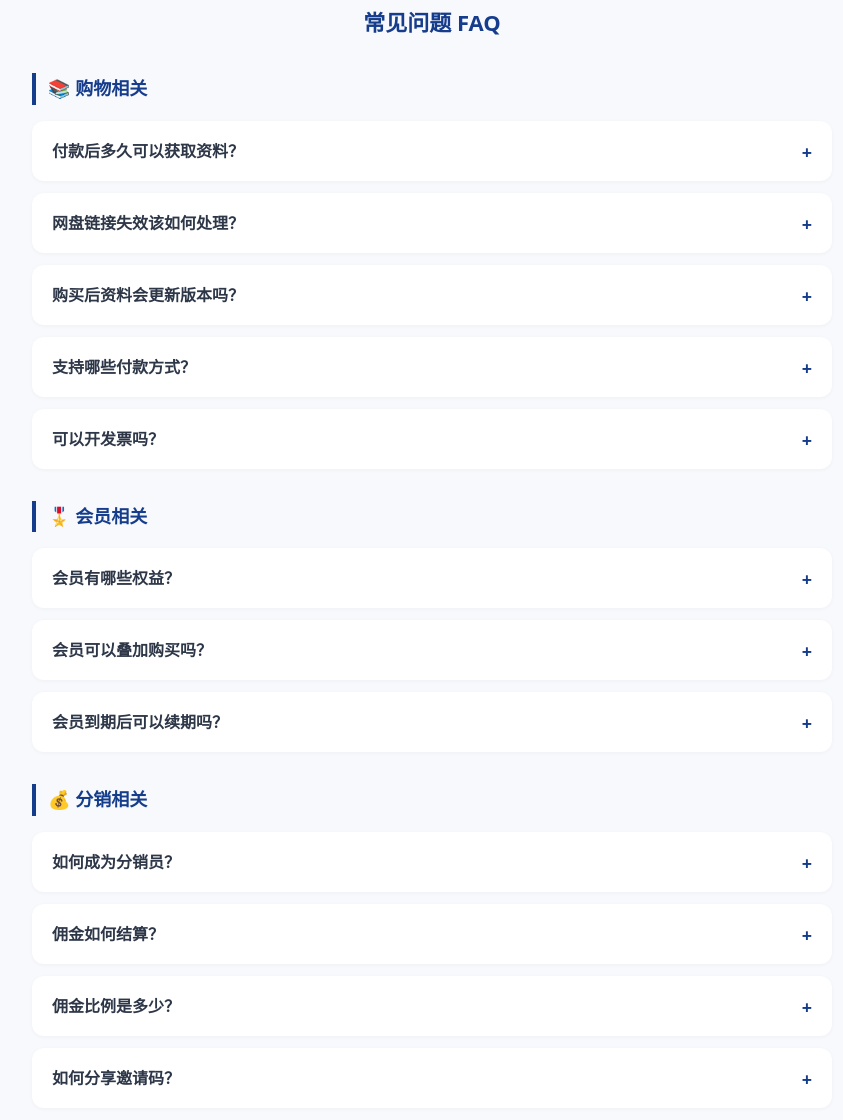
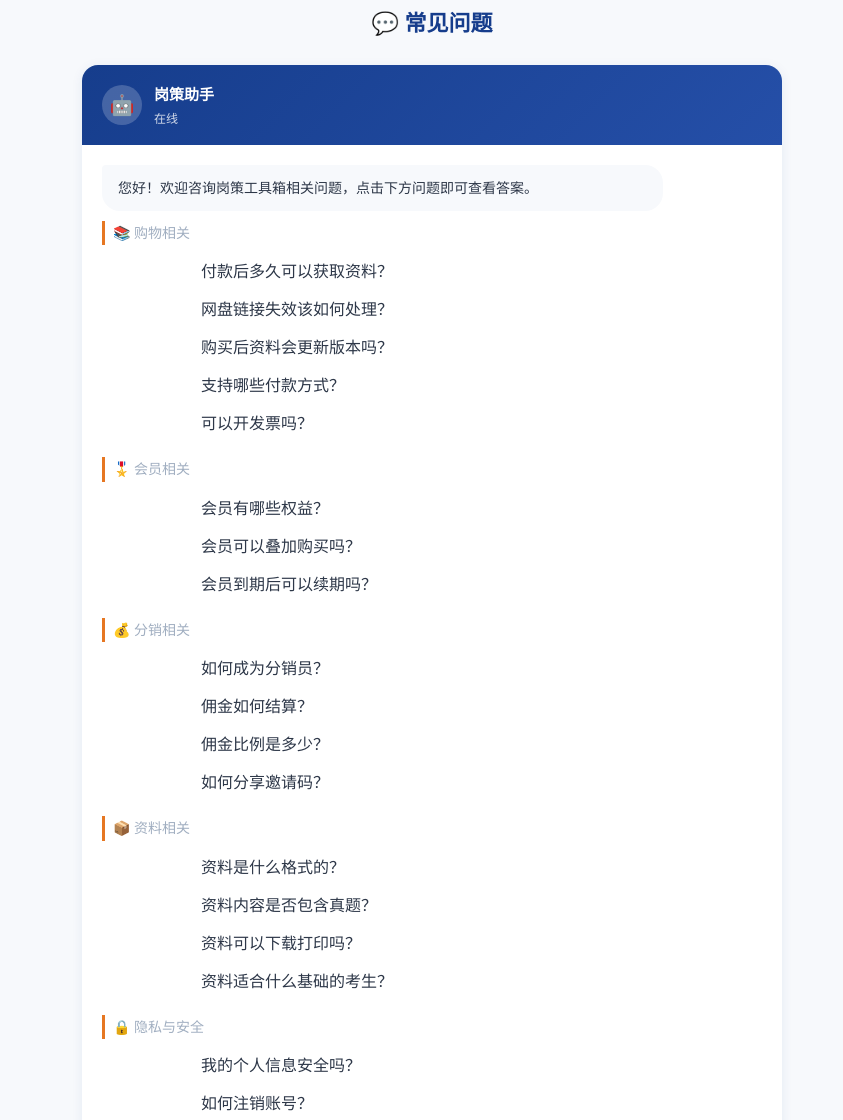
Before and after one commit to shenchao826/gk-minicode, a plain HTML site: page pages/index.html in a window 1280 px wide. Shown: the part 1676-2796 px from the top of the page, without its empty margins (208-1051 px from the left). Drawn offline with Linux system fonts and the light colour scheme; no server answers.

Commit message:
v1.2.0: FAQ改成气泡对话形式

```diff
--- a/pages/css/style.css
+++ b/pages/css/style.css
@@ -534,7 +534,7 @@ body {
 }
 
 .faq-wrap {
-  max-width: 800px;
+  max-width: 700px;
   margin: 0 auto;
 }
 .faq-title {
@@ -543,50 +543,96 @@ body {
   color: #163D8C;
   margin-bottom: 24px;
 }
-.faq-subtitle {
-  font-size: 18px;
-  color: #163D8C;
-  margin: 32px 0 16px 0;
-  padding-left: 12px;
-  border-left: 4px solid #163D8C;
+
+.chat-container {
+  background: #fff;
+  border-radius: 16px;
+  box-shadow: 0 2px 12px rgba(22, 61, 140, 0.08);
+  overflow: hidden;
 }
-.faq-item {
-  background: #fff;
-  border-radius: 12px;
+.chat-header {
+  background: linear-gradient(135deg, #163D8C 0%, #254FA8 100%);
   padding: 16px 20px;
+  display: flex;
+  align-items: center;
+  gap: 12px;
+}
+.chat-avatar {
+  width: 40px;
+  height: 40px;
+  background: rgba(255,255,255,0.2);
+  border-radius: 50%;
+  display: flex;
+  align-items: center;
+  justify-content: center;
+  font-size: 20px;
+}
+.chat-info {
+  color: #fff;
+}
+.chat-name {
+  font-weight: 600;
+  font-size: 15px;
+}
+.chat-status {
+  font-size: 12px;
+  opacity: 0.8;
+}
+.chat-messages {
+  padding: 20px;
+}
+.chat-group {
+  margin-bottom: 20px;
+}
+.chat-group-title {
+  font-size: 14px;
+  color: #A0AEC0;
   margin-bottom: 12px;
-  box-shadow: 0 1px 4px rgba(0,0,0,0.04);
+  padding-left: 8px;
+  border-left: 3px solid #E67722;
+}
+.chat-bubble {
+  max-width: 85%;
+  margin-bottom: 10px;
+  animation: fadeIn 0.2s ease-out;
+}
+@keyframes fadeIn {
+  from { opacity: 0; transform: translateY(4px); }
+  to { opacity: 1; transform: translateY(0); }
+}
+.chat-bubble.user {
+  margin-left: auto;
+}
+.chat-bubble.user .bubble-content {
+  background: #163D8C;
+  color: #fff;
+  border-radius: 18px 4px 18px 18px;
+}
+.chat-bubble.bot .bubble-content {
+  background: #F7F9FC;
+  color: #2D3748;
+  border-radius: 4px 18px 18px 18px;
+}
+.bubble-content {
+  padding: 12px 16px;
+  font-size: 14px;
+  line-height: 1.6;
+}
+.chat-bubble.user.clickable {
+  cursor: pointer;
   transition: all 0.2s;
 }
-.faq-item:hover {
-  box-shadow: 0 2px 8px rgba(22, 61, 140, 0.1);
+.chat-bubble.user.clickable:hover .bubble-content {
+  background: #0F2E6E;
+  transform: scale(1.02);
 }
-.faq-q {
-  font-weight: 600;
-  cursor: pointer;
-  position: relative;
-  padding-right: 24px;
+.chat-bubble.user.clickable.active .bubble-content {
+  background: #E67722;
 }
-.faq-q::after {
-  content: "+";
-  position: absolute;
-  right: 0;
-  top: 0;
-  font-size: 18px;
-  color: #163D8C;
-  transition: transform 0.2s;
+.chat-bubble.bot.answer {
+  display: none;
 }
-.faq-item.active .faq-q::after {
-  content: "−";
-}
-.faq-a {
-  margin-top: 8px;
-  font-size: 14px;
-  color: #4A5568;
-  display: none;
-  line-height: 1.8;
-}
-.faq-item.active .faq-a {
+.chat-bubble.user.clickable.active + .chat-bubble.bot.answer {
   display: block;
 }
 
--- a/pages/index.html
+++ b/pages/index.html
@@ -96,88 +96,91 @@
     </section>
 
     <section class="faq-wrap" id="faq">
-      <h2 class="faq-title">常见问题 FAQ</h2>
+      <h2 class="faq-title">💬 常见问题</h2>
 
-      <h3 class="faq-subtitle">📚 购物相关</h3>
-      <div class="faq-item">
-        <div class="faq-q">付款后多久可以获取资料？</div>
-        <div class="faq-a">支付完成页面自动刷新即可展示网盘链接与提取码，如未自动弹出可点击右下角查订单按钮手动查询。</div>
+      <div class="chat-container">
+        <div class="chat-header">
+          <div class="chat-avatar">🤖</div>
+          <div class="chat-info">
+            <div class="chat-name">岗策助手</div>
+            <div class="chat-status">在线</div>
           </div>
-      <div class="faq-item">
-        <div class="faq-q">网盘链接失效该如何处理？</div>
-        <div class="faq-a">所有商品支持永久链接免费补发，可保存订单号联系站长更新分享链接。</div>
-      </div>
-      <div class="faq-item">
-        <div class="faq-q">购买后资料会更新版本吗？</div>
-        <div class="faq-a">对应类目后续新增整理内容，均可免费获取更新版文件，无需二次付费。</div>
-      </div>
-      <div class="faq-item">
-        <div class="faq-q">支持哪些付款方式？</div>
-        <div class="faq-a">支持微信、支付宝扫码支付，由聚合支付渠道中转收款。</div>
-      </div>
-      <div class="faq-item">
-        <div class="faq-q">可以开发票吗？</div>
-        <div class="faq-a">暂不支持开具发票，如需报销请联系站长协商处理。</div>
         </div>
 
-      <h3 class="faq-subtitle">🎖️ 会员相关</h3>
-      <div class="faq-item">
-        <div class="faq-q">会员有哪些权益？</div>
-        <div class="faq-a">会员享受全场折扣优惠（普通会员95折、VIP会员9折、至尊会员85折），免费获取时政月度更新，至尊会员可免费获取全站所有资料。</div>
-      </div>
-      <div class="faq-item">
-        <div class="faq-q">会员可以叠加购买吗？</div>
-        <div class="faq-a">可以，会员有效期可累计。例如购买30天普通会员后再购买90天VIP会员，有效期将累加。</div>
-      </div>
-      <div class="faq-item">
-        <div class="faq-q">会员到期后可以续期吗？</div>
-        <div class="faq-a">可以，会员到期后随时可以再次购买，系统会自动更新会员等级和有效期。</div>
+        <div class="chat-messages">
+          <div class="chat-bubble bot">
+            <div class="bubble-content">您好！欢迎咨询岗策工具箱相关问题，点击下方问题即可查看答案。</div>
           </div>
 
-      <h3 class="faq-subtitle">💰 分销相关</h3>
-      <div class="faq-item">
-        <div class="faq-q">如何成为分销员？</div>
-        <div class="faq-a">登录后点击"申请成为分销员"，提交申请后等待审核。审核通过后即可生成专属邀请码，分享给好友购买即可赚取佣金。</div>
-      </div>
-      <div class="faq-item">
-        <div class="faq-q">佣金如何结算？</div>
-        <div class="faq-a">好友通过您的邀请码注册并购买商品后，佣金将自动计入您的账户。满10元即可申请提现，提现将在3个工作日内到账。</div>
-      </div>
-      <div class="faq-item">
-        <div class="faq-q">佣金比例是多少？</div>
-        <div class="faq-a">默认佣金比例为15%，后台可根据实际情况调整。分销员可在后台查看自己的佣金比例。</div>
-      </div>
-      <div class="faq-item">
-        <div class="faq-q">如何分享邀请码？</div>
-        <div class="faq-a">申请成为分销员后，在分销中心即可查看专属邀请码，可将邀请码分享给好友注册时使用。</div>
+          <div class="chat-group">
+            <div class="chat-group-title">📚 购物相关</div>
+            <div class="chat-bubble user clickable" onclick="toggleFaq(this)">付款后多久可以获取资料？</div>
+            <div class="chat-bubble bot answer">支付完成页面自动刷新即可展示网盘链接与提取码，如未自动弹出可点击右下角查订单按钮手动查询。</div>
+
+            <div class="chat-bubble user clickable" onclick="toggleFaq(this)">网盘链接失效该如何处理？</div>
+            <div class="chat-bubble bot answer">所有商品支持永久链接免费补发，可保存订单号联系站长更新分享链接。</div>
+
+            <div class="chat-bubble user clickable" onclick="toggleFaq(this)">购买后资料会更新版本吗？</div>
+            <div class="chat-bubble bot answer">对应类目后续新增整理内容，均可免费获取更新版文件，无需二次付费。</div>
+
+            <div class="chat-bubble user clickable" onclick="toggleFaq(this)">支持哪些付款方式？</div>
+            <div class="chat-bubble bot answer">支持微信、支付宝扫码支付，由聚合支付渠道中转收款。</div>
+
+            <div class="chat-bubble user clickable" onclick="toggleFaq(this)">可以开发票吗？</div>
+            <div class="chat-bubble bot answer">暂不支持开具发票，如需报销请联系站长协商处理。</div>
           </div>
 
-      <h3 class="faq-subtitle">📦 资料相关</h3>
-      <div class="faq-item">
-        <div class="faq-q">资料是什么格式的？</div>
-        <div class="faq-a">资料包含PDF、Word、Excel等多种格式，部分资料提供可编辑版本，方便您根据自身需求进行修改。</div>
-      </div>
-      <div class="faq-item">
-        <div class="faq-q">资料内容是否包含真题？</div>
-        <div class="faq-a">本站资料为原创整理的备考工具包，包含历年真题汇编（分模块整理）、全真模拟试卷，但不包含任何机构的原版真题和课程。</div>
-      </div>
-      <div class="faq-item">
-        <div class="faq-q">资料可以下载打印吗？</div>
-        <div class="faq-a">可以，所有PDF和Word资料均可下载打印，建议打印后配合错题本使用，效果更佳。</div>
-      </div>
-      <div class="faq-item">
-        <div class="faq-q">资料适合什么基础的考生？</div>
-        <div class="faq-a">资料定位为"国考备考补充工具包"，适合有一定基础后针对性提分的考生、在职备考考生、已报班需要补充资料的考生。零基础考生建议搭配系统课程使用。</div>
+          <div class="chat-group">
+            <div class="chat-group-title">🎖️ 会员相关</div>
+            <div class="chat-bubble user clickable" onclick="toggleFaq(this)">会员有哪些权益？</div>
+            <div class="chat-bubble bot answer">会员享受全场折扣优惠（普通会员95折、VIP会员9折、至尊会员85折），免费获取时政月度更新，至尊会员可免费获取全站所有资料。</div>
+
+            <div class="chat-bubble user clickable" onclick="toggleFaq(this)">会员可以叠加购买吗？</div>
+            <div class="chat-bubble bot answer">可以，会员有效期可累计。例如购买30天普通会员后再购买90天VIP会员，有效期将累加。</div>
+
+            <div class="chat-bubble user clickable" onclick="toggleFaq(this)">会员到期后可以续期吗？</div>
+            <div class="chat-bubble bot answer">可以，会员到期后随时可以再次购买，系统会自动更新会员等级和有效期。</div>
           </div>
 
-      <h3 class="faq-subtitle">🔒 隐私与安全</h3>
-      <div class="faq-item">
-        <div class="faq-q">我的个人信息安全吗？</div>
-        <div class="faq-a">我们采用加密存储您的手机号和密码，不会向第三方泄露您的个人信息。您随时可以申请注销账号并删除所有数据。</div>
+          <div class="chat-group">
+            <div class="chat-group-title">💰 分销相关</div>
+            <div class="chat-bubble user clickable" onclick="toggleFaq(this)">如何成为分销员？</div>
+            <div class="chat-bubble bot answer">登录后点击"申请成为分销员"，提交申请后等待审核。审核通过后即可生成专属邀请码，分享给好友购买即可赚取佣金。</div>
+
+            <div class="chat-bubble user clickable" onclick="toggleFaq(this)">佣金如何结算？</div>
+            <div class="chat-bubble bot answer">好友通过您的邀请码注册并购买商品后，佣金将自动计入您的账户。满10元即可申请提现，提现将在3个工作日内到账。</div>
+
+            <div class="chat-bubble user clickable" onclick="toggleFaq(this)">佣金比例是多少？</div>
+            <div class="chat-bubble bot answer">默认佣金比例为15%，后台可根据实际情况调整。分销员可在后台查看自己的佣金比例。</div>
+
+            <div class="chat-bubble user clickable" onclick="toggleFaq(this)">如何分享邀请码？</div>
+            <div class="chat-bubble bot answer">申请成为分销员后，在分销中心即可查看专属邀请码，可将邀请码分享给好友注册时使用。</div>
           </div>
-      <div class="faq-item">
-        <div class="faq-q">如何注销账号？</div>
-        <div class="faq-a">联系我们客服，提供注册手机号和身份信息验证后，我们将在24小时内为您注销账号并删除所有数据。</div>
+
+          <div class="chat-group">
+            <div class="chat-group-title">📦 资料相关</div>
+            <div class="chat-bubble user clickable" onclick="toggleFaq(this)">资料是什么格式的？</div>
+            <div class="chat-bubble bot answer">资料包含PDF、Word、Excel等多种格式，部分资料提供可编辑版本，方便您根据自身需求进行修改。</div>
+
+            <div class="chat-bubble user clickable" onclick="toggleFaq(this)">资料内容是否包含真题？</div>
+            <div class="chat-bubble bot answer">本站资料为原创整理的备考工具包，包含历年真题汇编（分模块整理）、全真模拟试卷，但不包含任何机构的原版真题和课程。</div>
+
+            <div class="chat-bubble user clickable" onclick="toggleFaq(this)">资料可以下载打印吗？</div>
+            <div class="chat-bubble bot answer">可以，所有PDF和Word资料均可下载打印，建议打印后配合错题本使用，效果更佳。</div>
+
+            <div class="chat-bubble user clickable" onclick="toggleFaq(this)">资料适合什么基础的考生？</div>
+            <div class="chat-bubble bot answer">资料定位为"国考备考补充工具包"，适合有一定基础后针对性提分的考生、在职备考考生、已报班需要补充资料的考生。零基础考生建议搭配系统课程使用。</div>
+          </div>
+
+          <div class="chat-group">
+            <div class="chat-group-title">🔒 隐私与安全</div>
+            <div class="chat-bubble user clickable" onclick="toggleFaq(this)">我的个人信息安全吗？</div>
+            <div class="chat-bubble bot answer">我们采用加密存储您的手机号和密码，不会向第三方泄露您的个人信息。您随时可以申请注销账号并删除所有数据。</div>
+
+            <div class="chat-bubble user clickable" onclick="toggleFaq(this)">如何注销账号？</div>
+            <div class="chat-bubble bot answer">联系我们客服，提供注册手机号和身份信息验证后，我们将在24小时内为您注销账号并删除所有数据。</div>
+          </div>
+        </div>
       </div>
     </section>
   </main>
--- a/pages/js/main.js
+++ b/pages/js/main.js
@@ -240,13 +240,8 @@ function closeMonthlyModal() {
   document.getElementById("monthlyModal").classList.remove("show");
 }
 
-function initFAQ() {
-  document.querySelectorAll('.faq-q').forEach(q => {
-    q.addEventListener('click', function() {
-      const faqItem = this.parentElement;
-      faqItem.classList.toggle('active');
-    });
-  });
+function toggleFaq(el) {
+  el.classList.toggle('active');
 }
 
 function checkLogin() {
```
Lines whose indentation alone changed are shown as unchanged.
